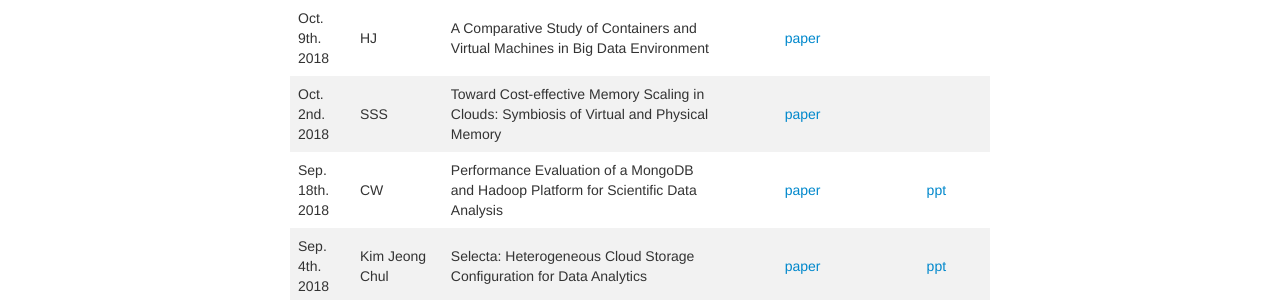
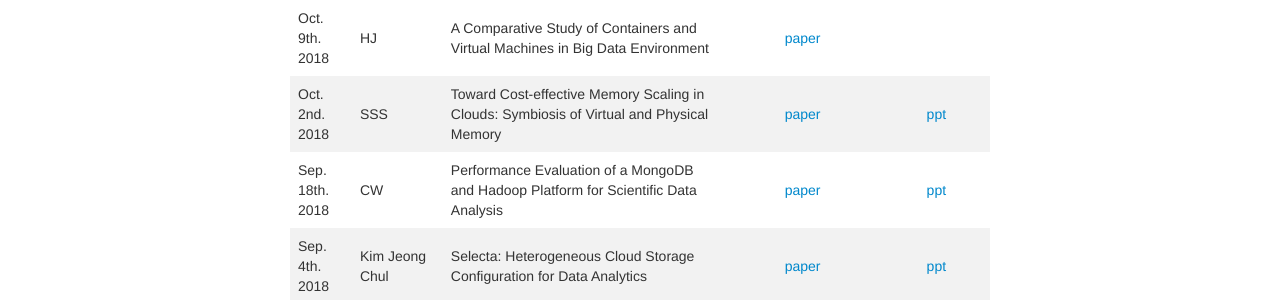
Before and after one commit to ddps-lab/kmu-bigdata.github.io, a Jekyll site: the page built from seminar/index.md, in a window 1280 px wide and 900 px high. Shown: the part 281-581 px from the top of the window. Built offline with Jekyll 4.4.1, drawn with Linux system fonts in a browser that asks for light colours.

Commit message:
Update index.md

```diff
--- a/seminar/index.md
+++ b/seminar/index.md
@@ -10,7 +10,7 @@ description: Seminar schedule of BigData Lab  in KMU
 | Date | Presenter | Topic | Link | Presentation |
 |------|-----------|-------|:----:|:--------------: |
 |Oct. 9th. 2018 | HJ | A Comparative Study of Containers and Virtual Machines in Big Data Environment | [paper](https://arxiv.org/pdf/1807.01842.pdf) | |
-|Oct. 2nd. 2018 | SSS | Toward Cost-effective Memory Scaling in Clouds: Symbiosis of Virtual and Physical Memory | [paper](https://wolfweb.unr.edu/~fyan/Paper/Cloud18.pdf) | |
+|Oct. 2nd. 2018 | SSS | Toward Cost-effective Memory Scaling in Clouds: Symbiosis of Virtual and Physical Memory | [paper](https://wolfweb.unr.edu/~fyan/Paper/Cloud18.pdf) | [ppt](https://docs.google.com/presentation/d/10x2prJO6BWrKNQ0w942Ft_bDuoBy-njKp1F7g3SsmH0/edit?usp=sharing) |
 |Sep. 18th. 2018 | CW | Performance Evaluation of a MongoDB and Hadoop Platform for Scientific Data Analysis | [paper](http://citeseerx.ist.psu.edu/viewdoc/download?doi=10.1.1.643.3630&rep=rep1&type=pdf) | [ppt](https://drive.google.com/open?id=1W7MFd1caxvLiuWrd92UKNkCnl8pNWrplqcfbsqv1rpQ)|
 | Sep. 4th. 2018 | Kim Jeong Chul | Selecta: Heterogeneous Cloud Storage Configuration for Data Analytics | [paper](https://www.usenix.org/system/files/conference/atc18/atc18-klimovic-selecta.pdf) | [ppt](https://docs.google.com/presentation/d/1A4Jt1T-mub9f6_YakesVxkOBzHNk3Y4bwFbrsMcC6QI/edit?usp=sharing)|
 | Aug. 2nd. 2018 | SSS | Peeking Behind the Curtains of Serverless Platforms | [paper](https://www.usenix.org/system/files/conference/atc18/atc18-wang-liang.pdf) | [ppt](https://docs.google.com/presentation/d/150r5NiL3tzThQEJuwn_caFGdXVFiWG8tgjqV6pQr9_U/edit?usp=sharing)|
```
